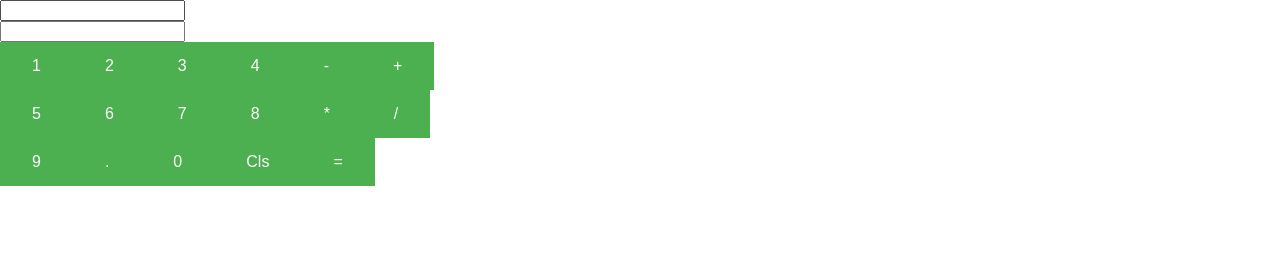
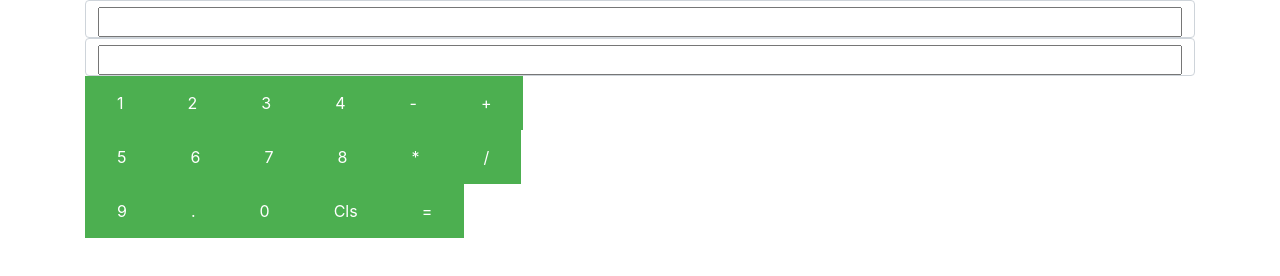
Before and after one commit to ersul4ik/react_calculate, a React app: page / in a window 1280 px wide. Built offline with nearby package versions, Linux system fonts and the light colour scheme.

Commit message:
change some style

```diff
--- a/src/components/frame.js
+++ b/src/components/frame.js
@@ -1,5 +1,5 @@
 import React from 'react';
-import 'bootstrap';
+import 'bootstrap/dist/css/bootstrap.css';
 import Screen from './screen';
 import Button from './button';
 
@@ -17,7 +17,6 @@ class Frame extends React.Component {
   render() {
     return (
       <div className="frame container">
-        <div className="row">
         <Screen question={this.state.question} answer={this.state.answer}/>
         <div className="button-row">
           <Button label={'1'} handleClick={this.handleClick} type='input' />
@@ -42,7 +41,6 @@ class Frame extends React.Component {
           <Button label={'Cls'} handleClick={this.handleClick} type='action' />
           <Button label={'='} handleClick={this.handleClick} type='action' />
         </div>
-      </div>
       </div>
     );
   }
--- a/src/components/screenRow.js
+++ b/src/components/screenRow.js
@@ -4,8 +4,8 @@ import PropTypes from 'prop-types';
 
 const ScreenRow = (props) => {
   return (
-    <div className="screen-row form-control">
-      <input type="text" readOnly value={props.value}/>
+    <div className="form-control">
+      <input type="text" className="input-group" readOnly value={props.value}/>
     </div>
   )
 };
--- /dev/null
+++ b/src/components/test.js
@@ -0,0 +1,16 @@
+import React from 'react';
+import ReactDOM from 'react-dom';
+import 'bootstrap/dist/css/bootstrap.css';
+
+function Test(props) {
+    const data = props.data;
+    const ListData = data.map((data) =>
+        <li className="list-group-item">{data}</li>);
+    return(
+        <ul className="list-group">
+            {ListData}
+        </ul>
+    );
+}
+
+export default Test
--- a/src/index.css
+++ b/src/index.css
@@ -2,10 +2,6 @@ body {
   margin: 0;
   padding: 0;
   font-family: sans-serif;
-}
-.screen input[type=text] {
-    /*background-color: #3CBC8D;*/
-    /*color: white;*/
 }
 .button {
     background-color: #4CAF50; /* Green */
--- a/src/index.js
+++ b/src/index.js
@@ -2,5 +2,10 @@ import React from 'react';
 import ReactDOM from 'react-dom';
 import './index.css';
 import Frame from './components/frame';
+import Test from './components/test'
+
 
 ReactDOM.render(<Frame />, document.getElementById('root'));
+
+// const data = ["12", "erik", "4444", "true"];
+// ReactDOM.render(<Test data={data} />, document.getElementById('root'));
```
Also changed, not shown: 1 other file.
